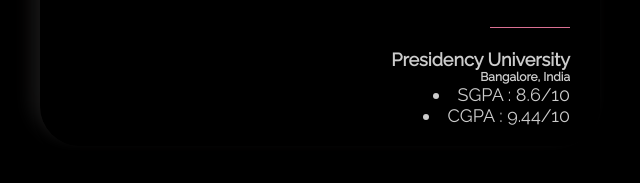
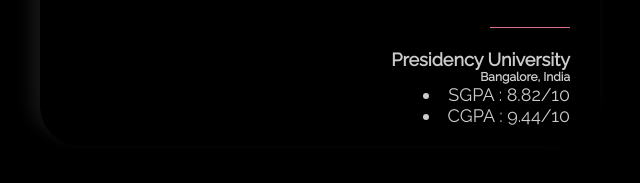
Before and after one commit to sharmishtha2401/sharmishtha2401.github.io, a plain HTML site: page index.html in a window 1280 px wide. Shown: the part 3039-3222 px from the top of the page, 640-1280 px from the left. Drawn offline with nearby package versions, Linux system fonts and the light colour scheme; some packages are replaced by stand-ins of ours; a script that the page names is missing.

Commit message:
Add files via upload

```diff
--- a/index.html
+++ b/index.html
@@ -3,7 +3,7 @@
 
 <head>
   <meta charset="utf-8" />
-  <title>Sharmishtha Nath | Resume</title>
+  <title>Sharmishtha Nath | Portfolio</title>
   <link href="style.css" rel="stylesheet" type="text/css" />
   <link href="https://fonts.googleapis.com/css?family=Raleway:200,100,400" rel="stylesheet" type="text/css" />
   <meta name="viewport" content="width=device-width, initial-scal=1" />
@@ -196,7 +196,7 @@
           <br />
           <h4>Presidency University</h4>
           <h6>Bangalore, India</h6>
-          <li>SGPA : 8.6/10</li>
+          <li>SGPA : 8.82/10</li>
           <li>CGPA : 9.44/10</li>
           <ul>
 
```
